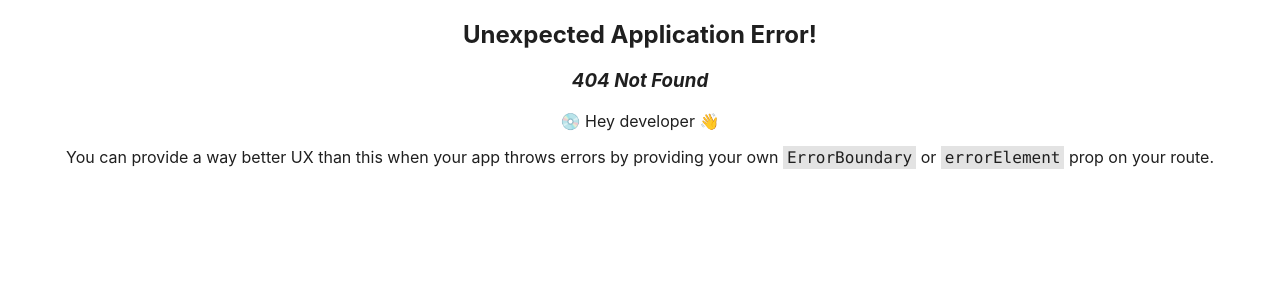
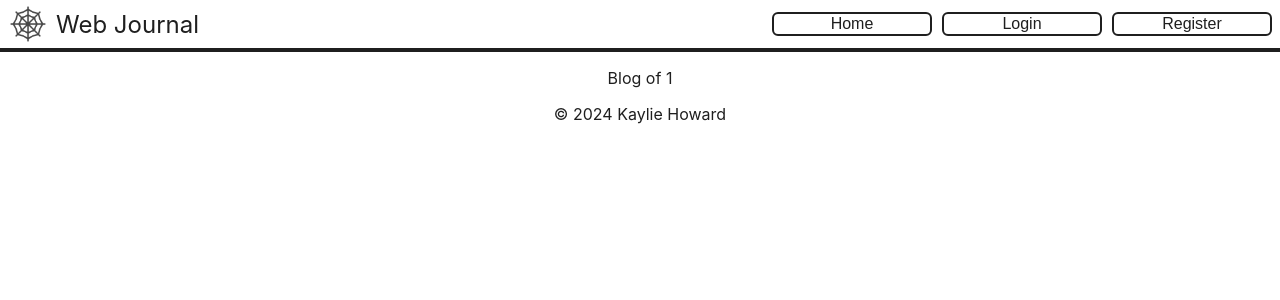
Before and after one commit to howardks/web-journal, a React (Create React App) app: page /web-journal/user/1 in a window 1280 px wide. Before the commit this address had no page. Shown: the top 300 px of the page. Built offline with nearby package versions, Linux system fonts and the light colour scheme.

Commit message:
Reorganization, routing added for Blog and Single components.

```diff
--- /dev/null
+++ b/src/Pages/Blog.js
@@ -0,0 +1,14 @@
+import { useParams } from "react-router-dom";
+
+function Blog() {
+    let { user } = useParams();
+    return (
+        <div>
+            <p>
+                Blog of {user}
+            </p>
+        </div>
+    )
+}
+
+export default Blog;
--- /dev/null
+++ b/src/Pages/Single.js
@@ -0,0 +1,15 @@
+import { useParams } from "react-router-dom";
+
+function Single(props) {
+    let { user, id } = useParams();
+
+    return (
+        <div>
+            <p>
+                Single post {id} of {user}
+            </p>
+        </div>
+    )
+}
+
+export default Single;
```
Also changed, not shown: src/App.js (+15 -3 lines), src/Pages/Login.js (renamed from src/Components/Login.js), src/Pages/Register.js (renamed from src/Components/Register.js), src/Pages/Welcome.js (renamed from src/Components/Welcome.js).
